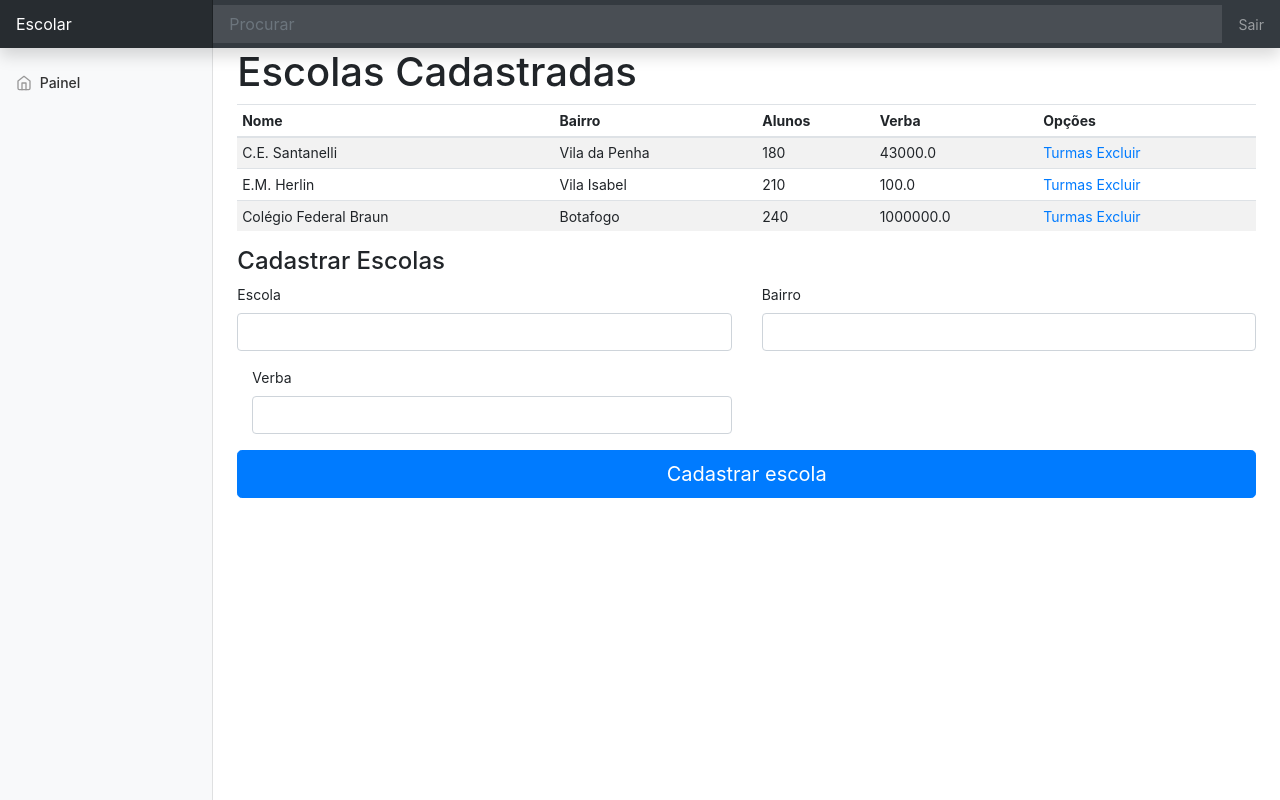
After one commit to sampaio23/escolar, a Flask app: template templates/excluir.html in a window 1280 px wide. The commit adds this page. Run offline with Flask 2, Linux system fonts and the light colour scheme; the template is opened without the code that fills it: values that come from a table or form of the project are taken from there, others are empty; data comes from the database, SQL or seed files in the repository; some libraries are stand-ins or nearby versions.

Commit message:
minor changes to base template

```diff
--- a/templates/base.html
+++ b/templates/base.html
@@ -36,7 +36,7 @@
 
 <body>
 	<nav class="navbar navbar-dark sticky-top bg-dark flex-md-nowrap p-0 shadow">
-  <a class="navbar-brand col-md-3 col-lg-2 mr-0 px-3" href="#">Escolar</a>
+  <a class="navbar-brand col-md-3 col-lg-2 mr-0 px-3" href="/">Escolar</a>
   <button class="navbar-toggler position-absolute d-md-none collapsed" type="button" data-toggle="collapse" data-target="#sidebarMenu" aria-controls="sidebarMenu" aria-expanded="false" aria-label="Toggle navigation">
     <span class="navbar-toggler-icon"></span>
   </button>
--- /dev/null
+++ b/templates/excluir.html
@@ -0,0 +1,92 @@
+{% extends 'base.html' %}
+
+{% block head %}
+<title>Escolar - Controle de Escolas</title>
+{% endblock %}
+
+{% block body %}
+
+<div class="container-fluid">
+  <div class="row">
+    <nav id="sidebarMenu" class="col-md-3 col-lg-2 d-md-block bg-light sidebar collapse">
+      <div class="sidebar-sticky pt-3">
+        <ul class="nav flex-column">
+          <li class="nav-item">
+            <a class="nav-link" href="#">
+              <span data-feather="home"></span>
+              Painel<span class="sr-only">(current)</span>
+            </a>
+          </li>
+        </ul>
+      </div>
+    </nav>
+
+    <main role="main" class="col-md-9 ml-sm-auto col-lg-10 px-md-4">
+
+      <h1>Escolas Cadastradas</h1>
+      <div class="table-responsive">
+        <table class="table table-striped table-sm">
+          <thead>
+            <tr>
+              <th>Nome</th>
+              <th>Bairro</th>
+              <th>Alunos</th>
+              <th>Verba</th>
+              <th>Opções</th>
+            </tr>
+          </thead>
+          <tbody>
+            {% for school in schools %}
+            <tr>
+                <td>{{ school.name }}</td>
+                <td>{{ school.neigh }}</td>
+                <td>{{ school.students }}</td>
+                <td>{{ school.endow }}</td>
+                <td>
+                    <a href="/turmas/{{school.id}}">Turmas</a>
+                    <a href="/excluir/{{school.id}}">Excluir</a>
+                </td>
+            </tr>
+            {% endfor %}
+          </tbody>
+        </table>
+      </div>
+
+      <h4>Cadastrar Escolas</h4>
+
+      <form action="/" method="POST" class="needs-validation" novalidate>
+        <div class="row">
+          <div class="col-md-6 mb-3">
+            <label for="firstName">Escola</label>
+            <input type="text" class="form-control" id="nome" name="nome" placeholder="" value="" required>
+            <div class="invalid-feedback">
+              Valid first name is required.
+            </div>
+          </div>
+
+          <div class="col-md-6 mb-3">
+            <label for="lastName">Bairro</label>
+            <input type="text" class="form-control" id="bairro" name="bairro" placeholder="" value="" required>
+            <div class="invalid-feedback">
+              Valid last name is required.
+            </div>
+          </div>
+        </div>
+
+        <div class="col-md-6 mb-3">
+            <label for="firstName">Verba</label>
+            <input type="number" class="form-control" id="verba" name="verba" placeholder="" value="" required>
+            <div class="invalid-feedback">
+              Valid first name is required.
+            </div>
+        </div>
+
+        <button class="btn btn-primary btn-lg btn-block" type="submit">Cadastrar escola</button>
+
+
+      </form>
+    </main>
+        </div>
+ </div>
+
+{% endblock %}
```
